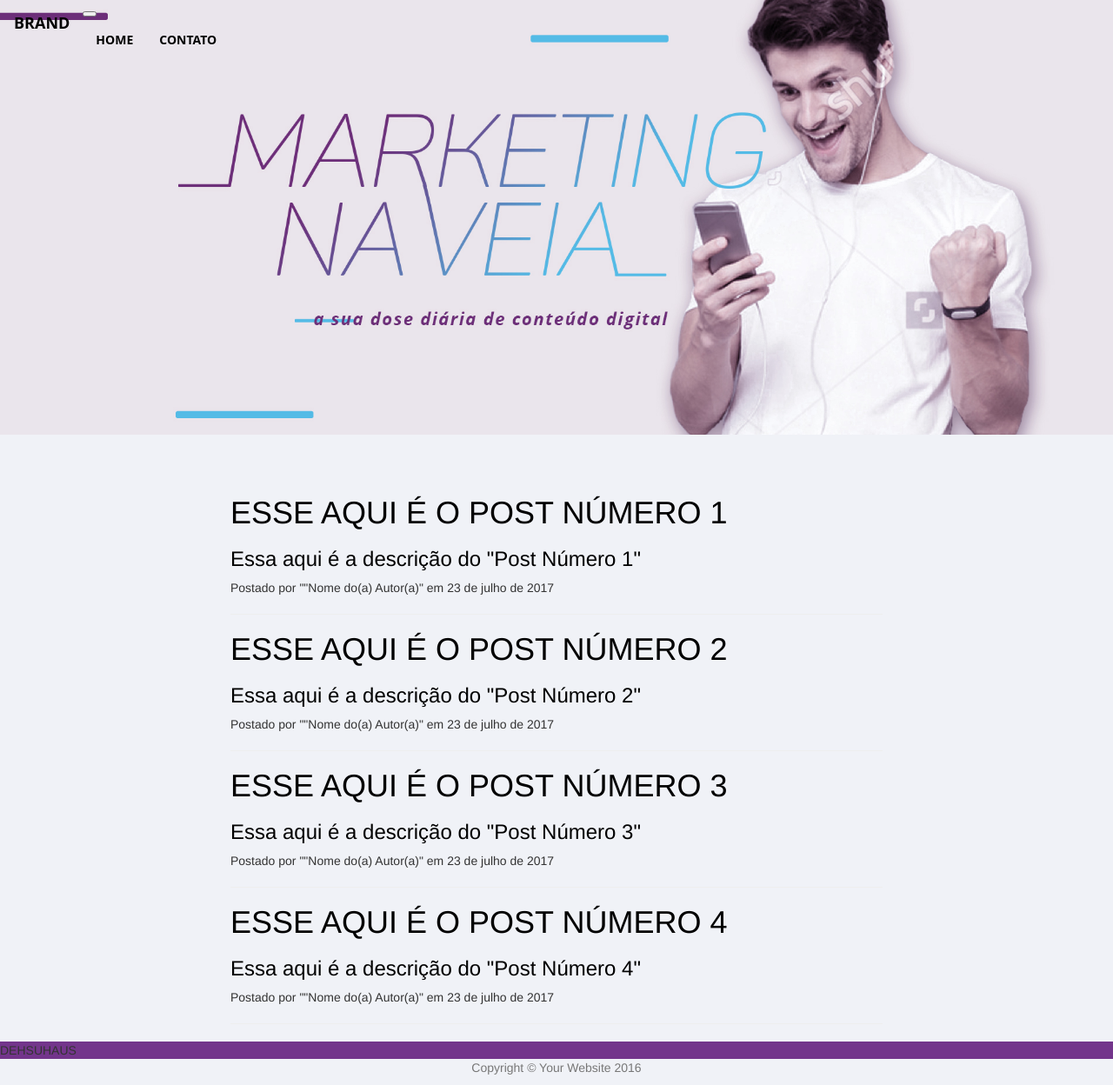
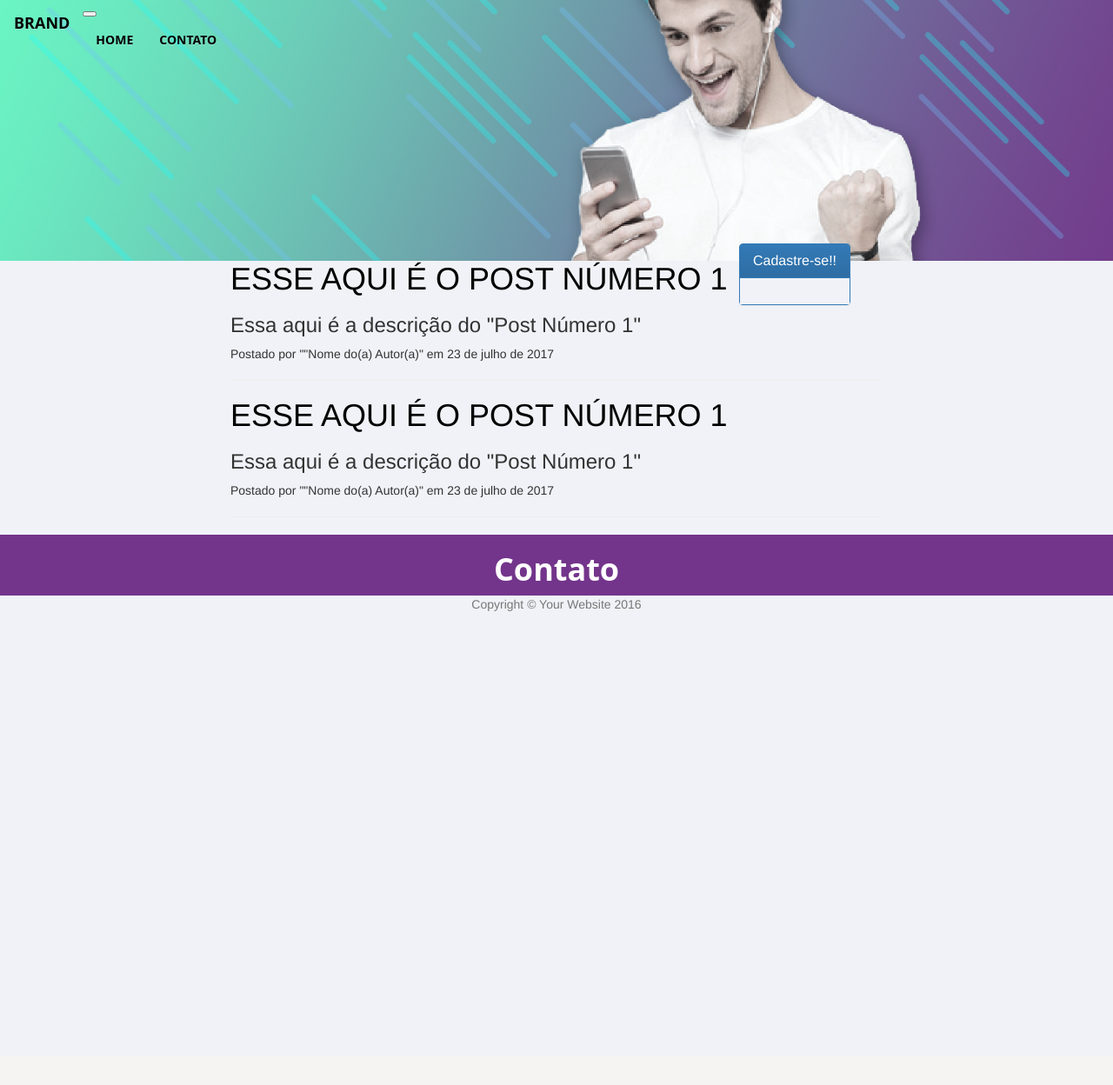
Before and after one commit to gxpunicornios/marketingnaveia, a PHP site: page / in a window 1280 px wide. Shown: the whole page at 87% size. After the commit the page ends 703 px from the top, so only its background shows below. Run offline with PHP 8.4, Linux system fonts and the light colour scheme; some libraries are stand-ins or nearby versions.

Commit message:
some updates

```diff
--- a/css/style.css
+++ b/css/style.css
@@ -1,9 +1,10 @@
 body{
     background-color: #f0f2f7;
+    margin-bottom: 500px;
 }
 
 header{
-  height: 500px;
+  height: 300px;
 }
 .transparent{
     background-color: transparent;
@@ -19,7 +20,7 @@ header{
     -moz-background-size: cover;
     background-size: cover;
     -o-background-size: cover;
-    margin-bottom: 50px;
+    margin-bottom: 80px;
 }
 
 .intro-header .site-heading {
@@ -59,4 +60,22 @@ a{
 
 #contato{
     background-color: #73358b;
+    color: #fff;
 }
+
+#contato h1{
+    font-weight: bold;
+    font-family: "Open Sans";
+    text-align: center;
+}
+
+#cadastro{
+    margin-top:-100px;
+}
+.affix-top{
+    position: relative;
+}
+
+.affix{
+    position: fixed;
+}
--- a/index.html
+++ b/index.html
@@ -22,7 +22,7 @@
 
   <!-- Page Header -->
   <!-- Set your background image for this header on the line below. -->
-  <header class="intro-header" style="background-image: url('img/banner.jpg')">
+  <header class="intro-header" style="background-image: url('img/banner-lo2.jpg')">
     <nav class="navbar navbar-light navbar-toggleable-sm bg-faded justify-content-center transparent">
       <button class="navbar-toggler navbar-toggler-right" type="button" data-toggle="collapse" data-target="#collapsingNavbar3">
         <span class="navbar-toggler-icon"></span>
@@ -41,6 +41,25 @@
     </nav>
   </header>
 
+  <section id="cadastro">
+    <div class="container">
+      <div class="row">
+        <div class="col col-md-4"></div>
+        <div class="col col-md-4"></div>
+        <div class="col col-md-4">
+          <div class="panel panel-primary affix-top" data-spy="affix">
+            <div class="panel-heading">
+              <h3 class="panel-title">Cadastre-se!!</h3>
+            </div>
+            <div class="panel-body" style="background-color: #f0f2f7;">
+
+            </div>
+          </div>
+        </div>
+      </div>
+    </div>
+  </section>
+
 
   <section id="blog-posts">
     <div class="container">
@@ -52,46 +71,22 @@
               <h1 class="titulo">
                 ESSE AQUI É O POST NÚMERO 1
               </h1>
-              <h3 class="descricao">
-                Essa aqui é a descrição do "Post Número 1"
-              </h3>
             </a>
+            <h3 class="descricao">
+              Essa aqui é a descrição do "Post Número 1"
+            </h3>
             <p class="referencia">Postado por ""Nome do(a) Autor(a)"  em 23 de julho de 2017</p>
           </div>
           <hr>
           <div class="post">
             <a href="link">
               <h1 class="titulo">
-                ESSE AQUI É O POST NÚMERO 2
+                ESSE AQUI É O POST NÚMERO 1
               </h1>
-              <h3 class="descricao">
-                Essa aqui é a descrição do "Post Número 2"
-              </h3>
             </a>
-            <p class="referencia">Postado por ""Nome do(a) Autor(a)"  em 23 de julho de 2017</p>
-          </div>
-          <hr>
-          <div class="post">
-            <a href="link">
-              <h1 class="titulo">
-                ESSE AQUI É O POST NÚMERO 3
-              </h1>
-              <h3 class="descricao">
-                Essa aqui é a descrição do "Post Número 3"
-              </h3>
-            </a>
-            <p class="referencia">Postado por ""Nome do(a) Autor(a)"  em 23 de julho de 2017</p>
-          </div>
-          <hr>
-          <div class="post">
-            <a href="link">
-              <h1 class="titulo">
-                ESSE AQUI É O POST NÚMERO 4
-              </h1>
-              <h3 class="descricao">
-                Essa aqui é a descrição do "Post Número 4"
-              </h3>
-            </a>
+            <h3 class="descricao">
+              Essa aqui é a descrição do "Post Número 1"
+            </h3>
             <p class="referencia">Postado por ""Nome do(a) Autor(a)"  em 23 de julho de 2017</p>
           </div>
           <hr>
@@ -102,7 +97,15 @@
 </section>
 
   <section id="contato">
-    DEHSUHAUS
+    <div class="container">
+      <div class="row">
+        <div class="col-lg-2"></div>
+        <div class="col-lg-8">
+          <h1>Contato</h1>
+        </div>
+        <div class="col-lg-2"></div>
+      </div>
+    </div>
   </section>
 
   <footer>
```
Also changed, not shown: img/banner-lo2.jpg (added).
